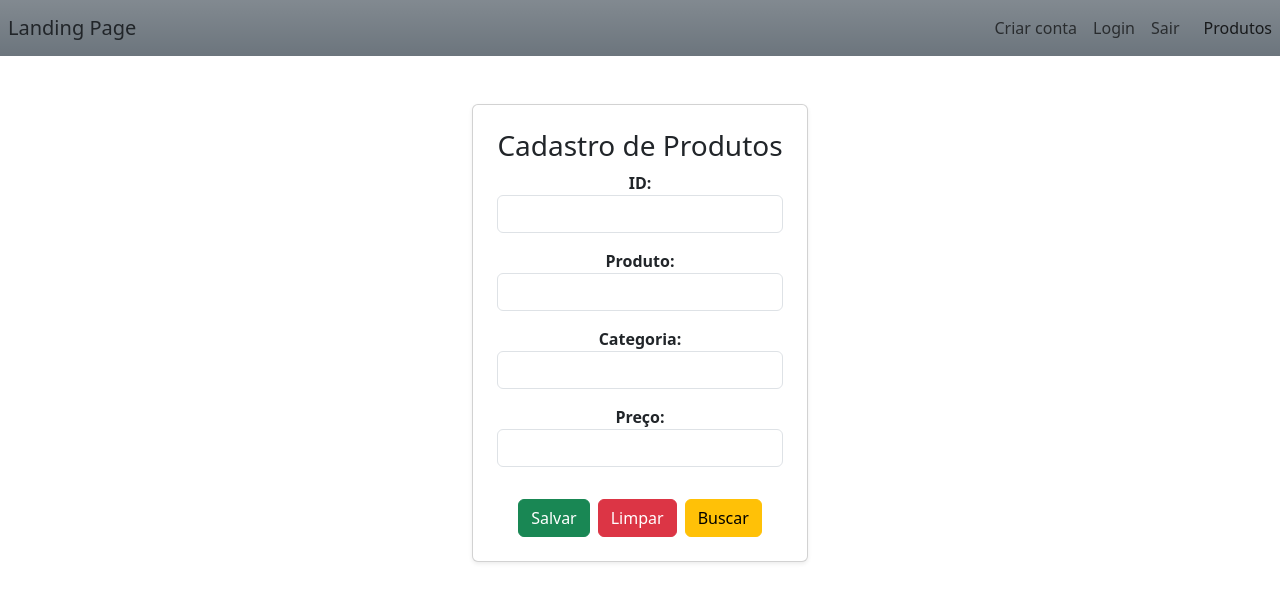
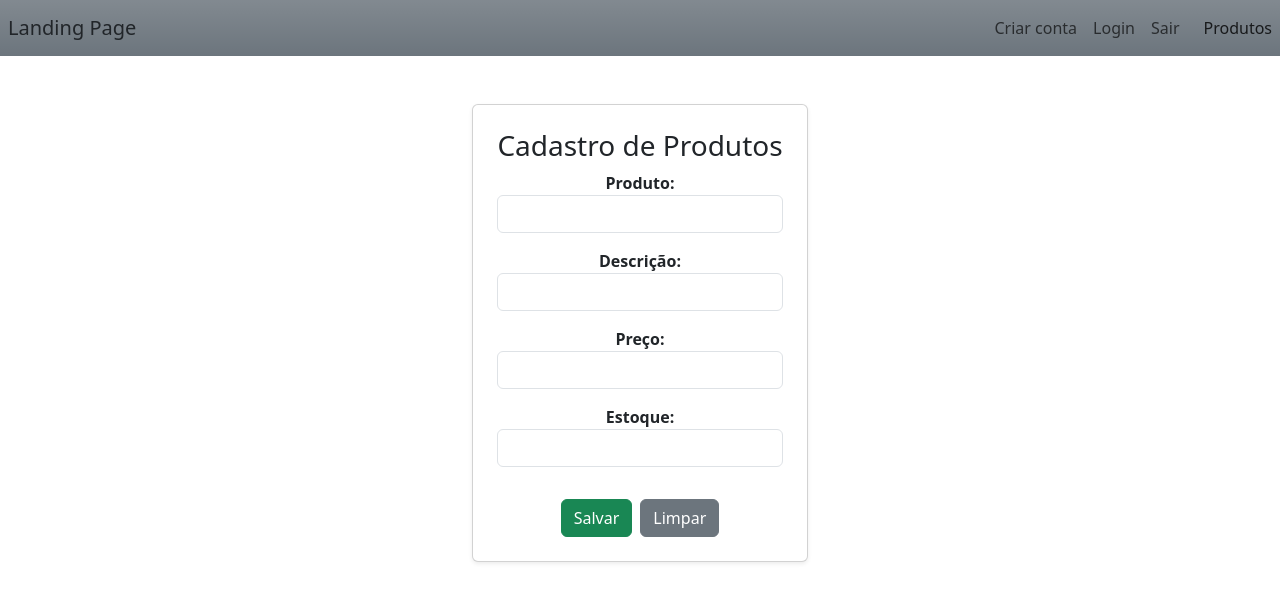
Before and after one commit to KKKODAKI/ReactNode, a React (Create React App) app in the folder frontend/: page / in a window 1280 px wide. Both pictures are taken after a click on the button "Produtos". Shown: the top 602 px of the page. Built offline with nearby package versions, Linux system fonts and the light colour scheme.

Commit message:
Adicionar Produto Feito

```diff
--- a/frontend/src/ProductDataForm.js
+++ b/frontend/src/ProductDataForm.js
@@ -5,9 +5,10 @@ import 'bootstrap/dist/css/bootstrap.min.css';
 const ProductDataForm = () => {
     const [formData, setFormData] = useState({
         id: '',
-        produto: '',
-        categoria: '',
-        preco: ''
+        nome: '',
+        descricao: '',
+        preco: '',
+        estoque:''
     });
 
     const [responseMessage, setResponseMessage] = useState('');
@@ -25,7 +26,7 @@ const ProductDataForm = () => {
     const handleSave = async (e) => {
         e.preventDefault();
         try {
-            const response = await axios.post('/api/products', formData);
+            const response = await axios.post('http://localhost:8000/products/novoproduto', formData);
             setResponseMessage(response.data.message);
             handleClear();
         } catch (error) {
@@ -35,22 +36,12 @@ const ProductDataForm = () => {
 
     const handleClear = () => {
         setFormData({
-            id: '',
-            produto: '',
-            categoria: '',
-            preco: ''
+            nome: '',
+            descricao: '',
+            preco: '',
+            estoque:''
         });
         setResponseMessage('');
-    };
-
-    const handleSearch = async () => {
-        try {
-            const response = await axios.get(`/api/products/${formData.id}`);
-            setFormData(response.data);
-            setResponseMessage('');
-        } catch (error) {
-            setResponseMessage('Produto não encontrado');
-        }
     };
 
     return (
@@ -59,31 +50,21 @@ const ProductDataForm = () => {
                 <h3>Cadastro de Produtos</h3>
                 <form className="form-group" onSubmit={handleSave}>
                     <div className="mb-3">
-                        <label className="fw-bold text-center d-block">ID:</label>
+                        <label className="fw-bold text-center d-block">Produto:</label>
                         <input
                             type='text'
-                            name='id'
-                            value={formData.id}
+                            name='nome'
+                            value={formData.nome}
                             onChange={handleChange}
                             className='form-control'
                         />
                     </div>
                     <div className="mb-3">
-                        <label className="fw-bold text-center d-block">Produto:</label>
+                        <label className="fw-bold text-center d-block">Descrição:</label>
                         <input
                             type='text'
-                            name='produto'
-                            value={formData.produto}
-                            onChange={handleChange}
-                            className='form-control'
-                        />
-                    </div>
-                    <div className="mb-3">
-                        <label className="fw-bold text-center d-block">Categoria:</label>
-                        <input
-                            type='text'
-                            name='categoria'
-                            value={formData.categoria}
+                            name='descricao'
+                            value={formData.descricao}
                             onChange={handleChange}
                             className='form-control'
                         />
@@ -98,9 +79,21 @@ const ProductDataForm = () => {
                             className='form-control'
                         />
                     </div>
+                    <div className="mb-3">
+                        <label className="fw-bold text-center d-block">Estoque:</label>
+                        <input
+                            type='text'
+                            name='estoque'
+                            value={formData.estoque}
+                            onChange={handleChange}
+                            className='form-control'
+                        />
+                    </div>
                     <button type="submit" className="btn btn-success btn-block mt-3 mx-1" onClick={handleSave}>Salvar</button>
-                    <button type="submit" className="btn btn-danger btn-block mt-3 mx-1" onClick={handleClear}>Limpar</button>
-                    <button type="submit" className="btn btn-warning btn-block mt-3 mx-1" onClick={handleSearch}>Buscar</button>
+                    {/*<button type="submit" className="btn btn-primary btn-block mt-3 mx-1" onClick={handleUpdate}>Atualizar</button>*/}
+                    {/*<button type="submit" className="btn btn-danger btn-block mt-3 mx-1" onClick={handleDelete}>Deletar</button>*/}
+                    {/*<button type="submit" className="btn btn-warning btn-block mt-3 mx-1" onClick={handleSearch}>Buscar</button>*/}
+                    <button type="submit" className="btn btn-secondary btn-block mt-3 mx-1" onClick={handleClear}>Limpar</button>
                 </form>
                 {responseMessage && <div className='alert alert-info mt-3'>{responseMessage}</div>}
             </div>
```
